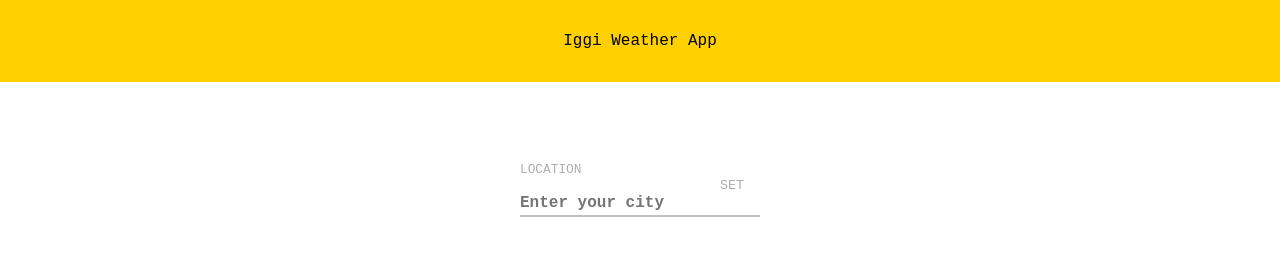
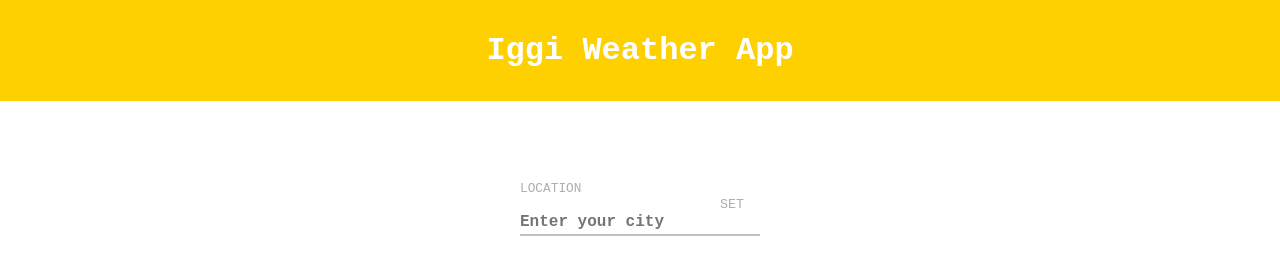
Before and after one commit to Taiywo/Weather-App, a plain HTML site: page index.html in a window 1280 px wide. Shown: the top 262 px of the page. Drawn offline with Linux system fonts and the light colour scheme.

Commit message:
restyled the header's name

```diff
--- a/style.css
+++ b/style.css
@@ -15,7 +15,9 @@ body {
     background-color: rgb(255, 208, 0);
     text-align: center;
     padding: 2rem;
-    font-size: 1rem;
+    font-size: 2rem;
+    font-weight: 900;
+    color: white;
 }
 
 
```
